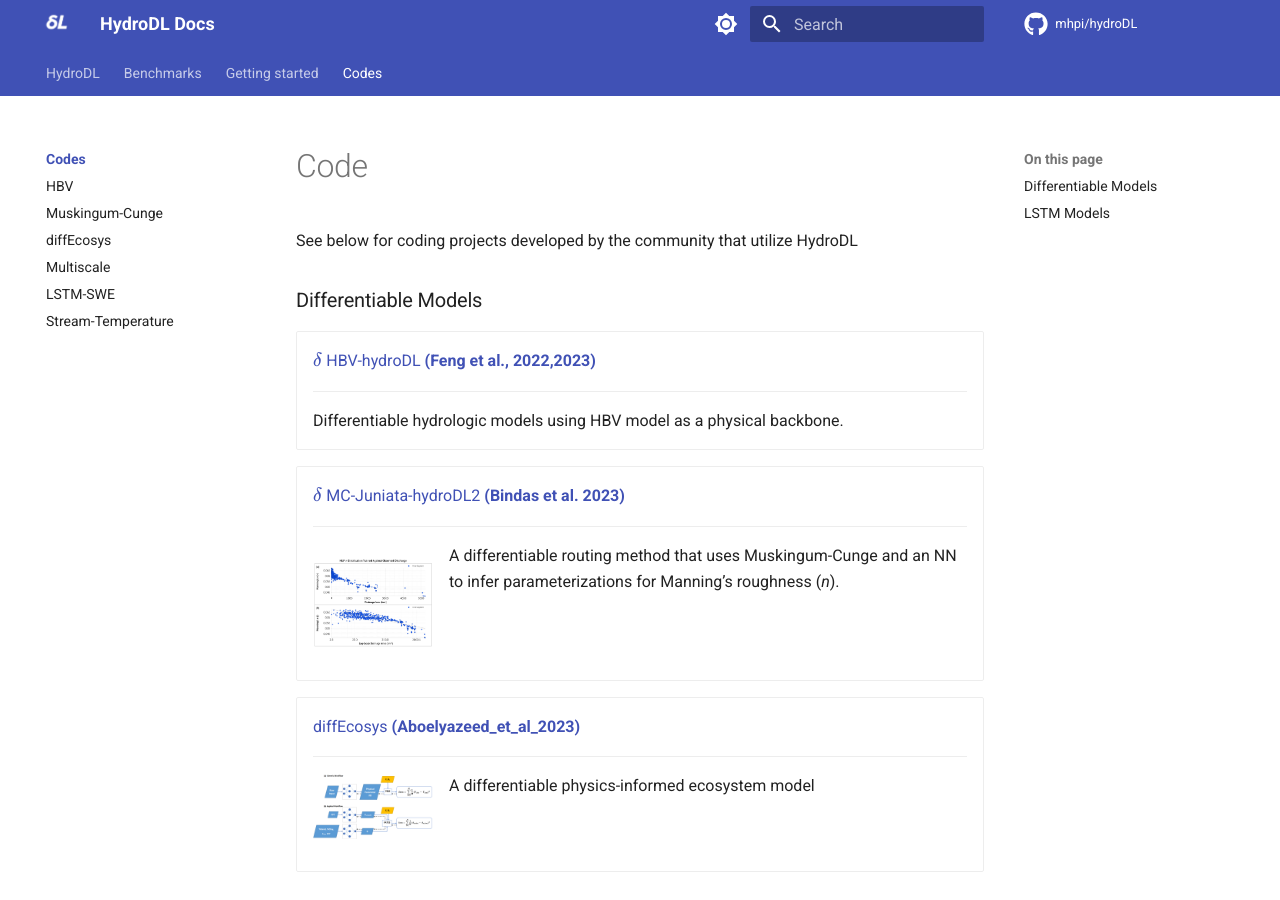
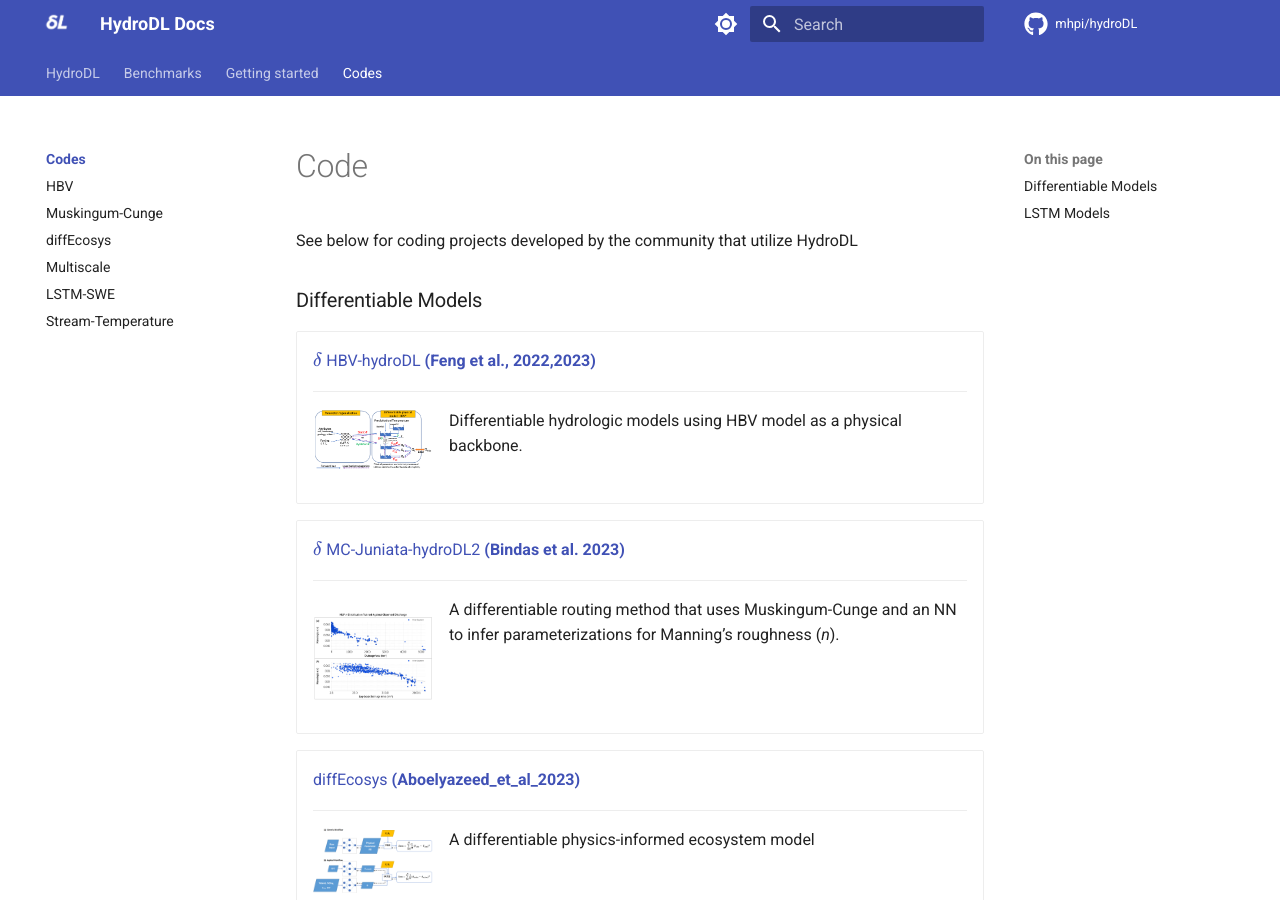
Before and after one commit to mhpi/mhpi.github.io, an MkDocs documentation site: the page built from docs/codes/index.md, in a window 1280 px wide and 900 px high. Built offline with MkDocs 1.6.1 and Material for MkDocs 9.7.7, drawn with Linux system fonts in a browser that asks for light colours; a script that is not in the unit is left out; comment, search, counter and statistics services are not loaded.

Commit message:
Update index.md

```diff
--- a/docs/codes/index.md
+++ b/docs/codes/index.md
@@ -10,8 +10,8 @@ See below for coding projects developed by the community that utilize HydroDL
 -   [$\delta$ HBV-hydroDL __(Feng et al., 2022,2023)__][feng_2023.md]
 
     ---
-
-    Differentiable hydrologic models using HBV model as a physical backbone.
+![Differentiable hydrologic model framework](../assets/project-figures/diffHBV.png){align="left" width="120"}
+Differentiable hydrologic models using HBV model as a physical backbone.
 
 
   </div>
```
